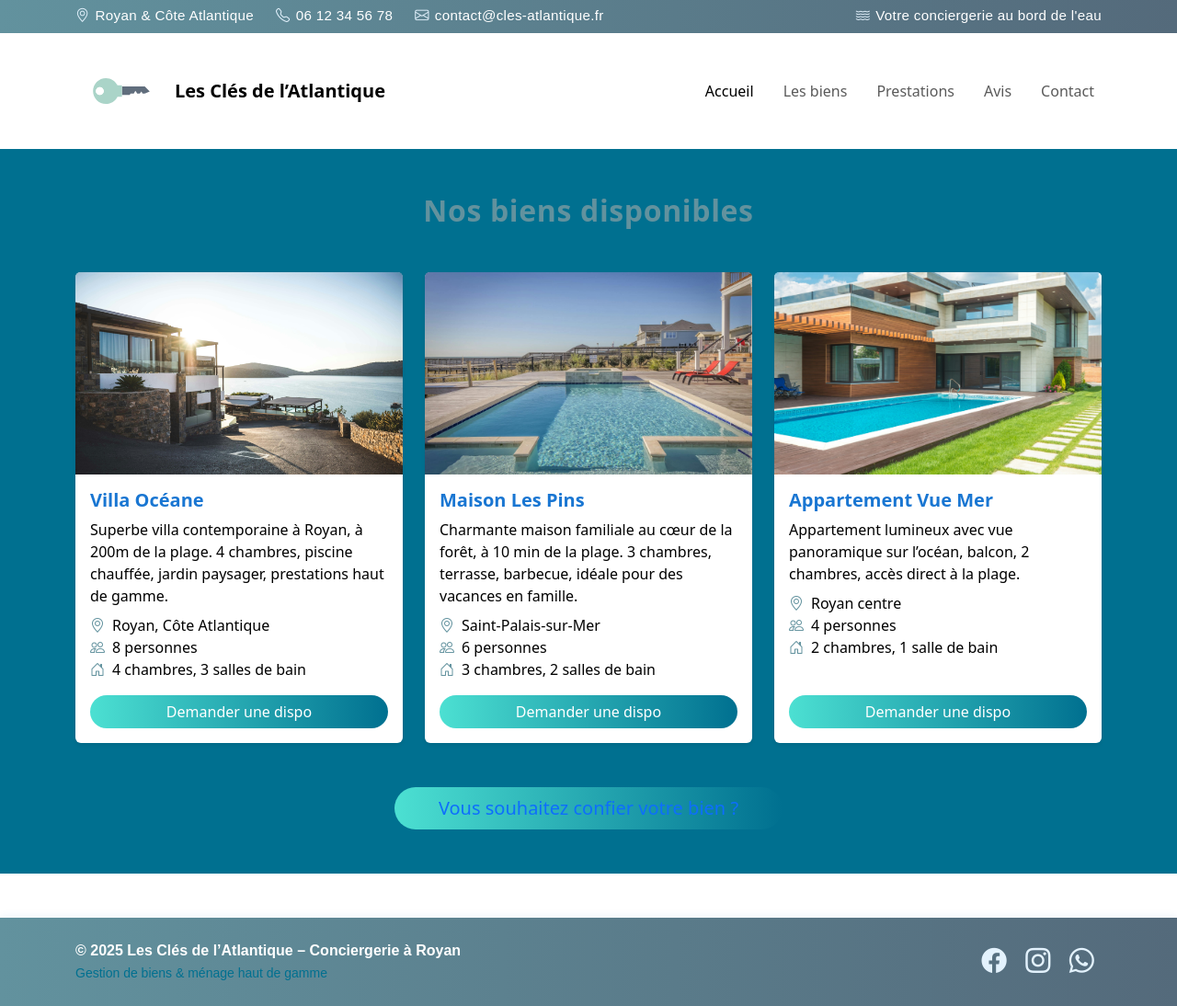
After one commit to Sullivankow/atlantique, a PHP site: page /pages/biens.php in a window 1280 px wide. The commit adds this page. Shown: the whole page at 92% size. Run offline with PHP 8.4, Linux system fonts and the light colour scheme.

Commit message:
Add bien and house components

```diff
--- /dev/null
+++ b/pages/biens.php
@@ -0,0 +1,5 @@
+
+<?php
+require_once __DIR__ . '/../template/header.php';
+require_once __DIR__ . '/../template/house.php';
+require_once __DIR__ . '/../template/footer.php';
--- a/template/header.php
+++ b/template/header.php
@@ -7,7 +7,7 @@
     <meta name="viewport" content="width=device-width, initial-scale=1.0">
     <link href="https://cdn.jsdelivr.net/npm/bootstrap@5.3.5/dist/css/bootstrap.min.css" rel="stylesheet" integrity="sha384-SgOJa3DmI69IUzQ2PVdRZhwQ+dy64/BUtbMJw1MZ8t5HZApcHrRKUc4W0kG879m7" crossorigin="anonymous">
     <link rel="stylesheet" href="https://cdn.jsdelivr.net/npm/bootstrap-icons@1.11.3/font/bootstrap-icons.min.css">
-    <link rel="stylesheet" href="assets/css/override-bootstrap.css">
+    <link rel="stylesheet" href="/assets/css/override-bootstrap.css">
     <title>Les Clés de l’Atlantique – Conciergerie à Royan & Côte Atlantique</title>
 </head>
 
@@ -32,7 +32,7 @@
         <nav class="navbar navbar-expand-lg navbar-light bg-white shadow-sm py-2">
             <div class="container">
                 <a class="navbar-brand d-flex align-items-center gap-2" href="#">
-                    <img src="assets/images/logo.svg" alt="Logo Les Clés de l’Atlantique" width="100" height="100" style="object-fit:contain;">
+                    <img src="/assets/images/logo.svg" alt="Logo Les Clés de l’Atlantique" width="100" height="100" style="object-fit:contain;">
                     <span class="fw-bold">Les Clés de l’Atlantique</span>
                 </a>
                 <button class="navbar-toggler" type="button" data-bs-toggle="collapse" data-bs-target="#mainNavbar" aria-controls="mainNavbar" aria-expanded="false" aria-label="Menu">
@@ -41,10 +41,10 @@
                 <div class="collapse navbar-collapse" id="mainNavbar">
                     <ul class="navbar-nav ms-auto mb-2 mb-lg-0 gap-lg-3">
                         <li class="nav-item">
-                            <a class="nav-link active" aria-current="page" href="#">Accueil</a>
+                            <a class="nav-link active" aria-current="page" href="/index.php">Accueil</a>
                         </li>
                         <li class="nav-item">
-                            <a class="nav-link" href="#bien">Les biens</a>
+                            <a class="nav-link" href="pages/biens.php#bien">Les biens</a>
                         </li>
                         <li class="nav-item">
                             <a class="nav-link" href="#prestation">Prestations</a>
--- /dev/null
+++ b/template/house.php
@@ -0,0 +1,59 @@
+<!-- Section Présentation des Biens -->
+<section id="bien" class="py-5 bg-light animate-slide-in">
+    <div class="container">
+        <h2 class="fw-bold mb-5 text-center" style="color:#62929E; letter-spacing:0.02em;">Nos biens disponibles</h2>
+        <div class="row g-4">
+            <!-- Bien 1 -->
+            <div class="col-md-6 col-lg-4 d-flex">
+                <div class="card shadow-sm border-0 flex-fill h-100">
+                    <img src="assets/images/villa1.jpg" class="card-img-top" alt="Villa Océane Royan" style="height:220px;object-fit:cover;">
+                    <div class="card-body d-flex flex-column">
+                        <h5 class="card-title fw-semibold" style="color:#1976d2;">Villa Océane</h5>
+                        <p class="card-text mb-2">Superbe villa contemporaine à Royan, à 200m de la plage. 4 chambres, piscine chauffée, jardin paysager, prestations haut de gamme.</p>
+                        <ul class="list-unstyled mb-3">
+                            <li><i class="bi bi-geo-alt text-primary me-2"></i>Royan, Côte Atlantique</li>
+                            <li><i class="bi bi-people text-primary me-2"></i>8 personnes</li>
+                            <li><i class="bi bi-house-door text-primary me-2"></i>4 chambres, 3 salles de bain</li>
+                        </ul>
+                        <a href="#contact" class="btn btn-primary mt-auto animate-btn rounded-pill">Demander une dispo</a>
+                    </div>
+                </div>
+            </div>
+            <!-- Bien 2 -->
+            <div class="col-md-6 col-lg-4 d-flex">
+                <div class="card shadow-sm border-0 flex-fill h-100">
+                    <img src="assets/images/villa2.jpg" class="card-img-top" alt="Maison Les Pins" style="height:220px;object-fit:cover;">
+                    <div class="card-body d-flex flex-column">
+                        <h5 class="card-title fw-semibold" style="color:#1976d2;">Maison Les Pins</h5>
+                        <p class="card-text mb-2">Charmante maison familiale au cœur de la forêt, à 10 min de la plage. 3 chambres, terrasse, barbecue, idéale pour des vacances en famille.</p>
+                        <ul class="list-unstyled mb-3">
+                            <li><i class="bi bi-geo-alt text-primary me-2"></i>Saint-Palais-sur-Mer</li>
+                            <li><i class="bi bi-people text-primary me-2"></i>6 personnes</li>
+                            <li><i class="bi bi-house-door text-primary me-2"></i>3 chambres, 2 salles de bain</li>
+                        </ul>
+                        <a href="#contact" class="btn btn-primary mt-auto animate-btn rounded-pill">Demander une dispo</a>
+                    </div>
+                </div>
+            </div>
+            <!-- Bien 3 (exemple à compléter) -->
+            <div class="col-md-6 col-lg-4 d-flex">
+                <div class="card shadow-sm border-0 flex-fill h-100">
+                    <img src="assets/images/hero.jpg" class="card-img-top" alt="Appartement Vue Mer" style="height:220px;object-fit:cover;">
+                    <div class="card-body d-flex flex-column">
+                        <h5 class="card-title fw-semibold" style="color:#1976d2;">Appartement Vue Mer</h5>
+                        <p class="card-text mb-2">Appartement lumineux avec vue panoramique sur l’océan, balcon, 2 chambres, accès direct à la plage.</p>
+                        <ul class="list-unstyled mb-3">
+                            <li><i class="bi bi-geo-alt text-primary me-2"></i>Royan centre</li>
+                            <li><i class="bi bi-people text-primary me-2"></i>4 personnes</li>
+                            <li><i class="bi bi-house-door text-primary me-2"></i>2 chambres, 1 salle de bain</li>
+                        </ul>
+                        <a href="#contact" class="btn btn-primary mt-auto animate-btn rounded-pill">Demander une dispo</a>
+                    </div>
+                </div>
+            </div>
+        </div>
+        <div class="text-center mt-5">
+            <a href="#contact" class="btn btn-outline-primary btn-lg rounded-pill px-5 animate-btn">Vous souhaitez confier votre bien ?</a>
+        </div>
+    </div>
+</section>
```
